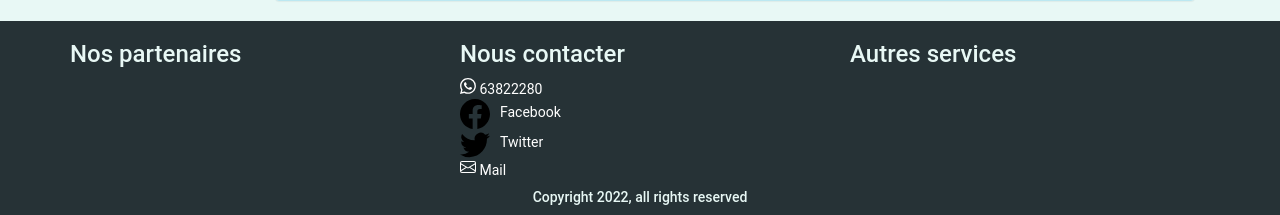
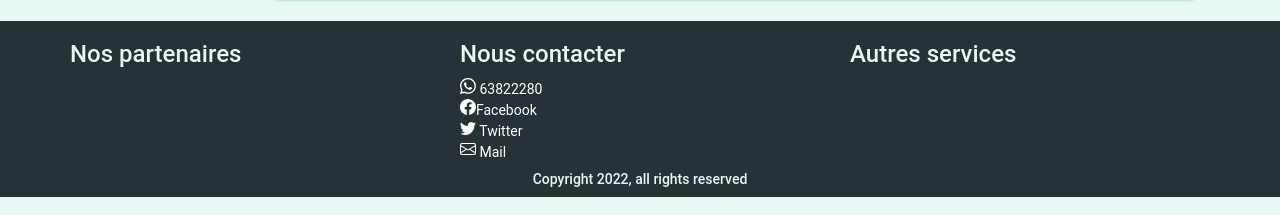
Before and after one commit to Roos21/markit-td, a Django app: page / in a window 1280 px wide. Shown: the part 1329-1544 px from the top of the page. Run offline with Django 3.2, Linux system fonts and the light colour scheme; data comes from the database, SQL or seed files in the repository; data that the repository does not hold is empty; some libraries are stand-ins or nearby versions.

Commit message:
edit footer

```diff
--- a/accueil/templates/index.html
+++ b/accueil/templates/index.html
@@ -219,9 +219,17 @@
                             63822280
                         </a>
                         <br>
-                        <a href="#" style="color: white; text-decoration: none;"><img  id="img-footer"src="{% static 'img/facebook.svg' %}" alt="Facebook">Facebook</a>
+                        <a href="#" style="color: white; text-decoration: none;">
+                          <svg xmlns="http://www.w3.org/2000/svg" width="16" height="16" fill="currentColor" class="bi bi-facebook" viewBox="0 0 16 16">
+                            <path d="M16 8.049c0-4.446-3.582-8.05-8-8.05C3.58 0-.002 3.603-.002 8.05c0 4.017 2.926 7.347 6.75 7.951v-5.625h-2.03V8.05H6.75V6.275c0-2.017 1.195-3.131 3.022-3.131.876 0 1.791.157 1.791.157v1.98h-1.009c-.993 0-1.303.621-1.303 1.258v1.51h2.218l-.354 2.326H9.25V16c3.824-.604 6.75-3.934 6.75-7.951z"/>
+                          </svg>Facebook</a>
                         <br>
-                        <a href="#" style="color: white; text-decoration: none;"><img id="img-footer"src="{% static 'img/twitter.svg' %}" alt="Facebook">Twitter</a>
+                        <a href="#" style="color: white; text-decoration: none;">
+                            <svg xmlns="http://www.w3.org/2000/svg" width="16" height="16" fill="currentColor" class="bi bi-twitter" viewBox="0 0 16 16">
+                                <path d="M5.026 15c6.038 0 9.341-5.003 9.341-9.334 0-.14 0-.282-.006-.422A6.685 6.685 0 0 0 16 3.542a6.658 6.658 0 0 1-1.889.518 3.301 3.301 0 0 0 1.447-1.817 6.533 6.533 0 0 1-2.087.793A3.286 3.286 0 0 0 7.875 6.03a9.325 9.325 0 0 1-6.767-3.429 3.289 3.289 0 0 0 1.018 4.382A3.323 3.323 0 0 1 .64 6.575v.045a3.288 3.288 0 0 0 2.632 3.218 3.203 3.203 0 0 1-.865.115 3.23 3.23 0 0 1-.614-.057 3.283 3.283 0 0 0 3.067 2.277A6.588 6.588 0 0 1 .78 13.58a6.32 6.32 0 0 1-.78-.045A9.344 9.344 0 0 0 5.026 15z"/>
+                              </svg>
+                            Twitter
+                        </a>
                         <br>
                         <a href="mailto:bourkou11@gmail.com" style="color: white; text-decoration: none;">
                             <svg xmlns="http://www.w3.org/2000/svg" width="16" height="16" fill="currentColor" class="bi bi-envelope" viewBox="0 0 16 16">
```
